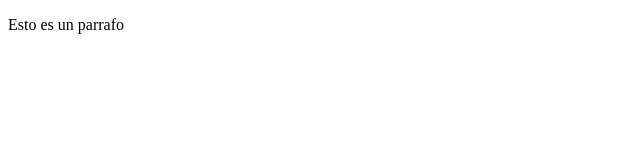
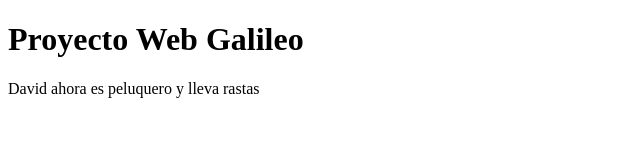
Before and after one commit to mariodiazfm/repo, a plain HTML site: page index.html in a window 1280 px wide. Shown: the whole page, without its empty margins (0-640 px from the left). Drawn offline with Linux system fonts and the light colour scheme.

Commit message:
+ new branch with changes on html paragraph

```diff
--- a/index.html
+++ b/index.html
@@ -2,6 +2,9 @@
 <html>
     <head>
         <title>Proyecto Web Galileo</title>
-        <p>Esto es un parrafo</p>
     </head>
+    <body>
+        <h1>Proyecto Web Galileo</h1>
+        <p>David ahora es peluquero y lleva rastas</p>
+    </body>
 </html>
```
